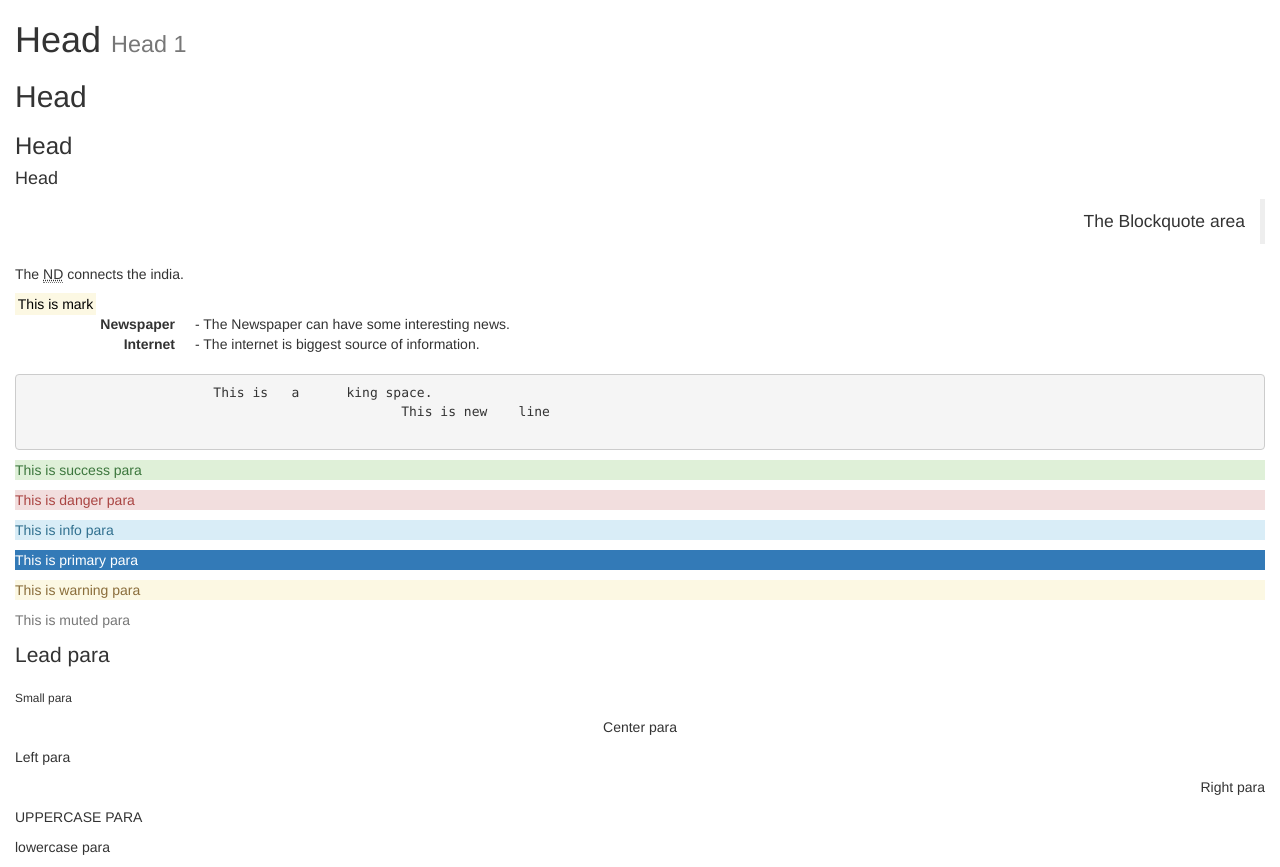
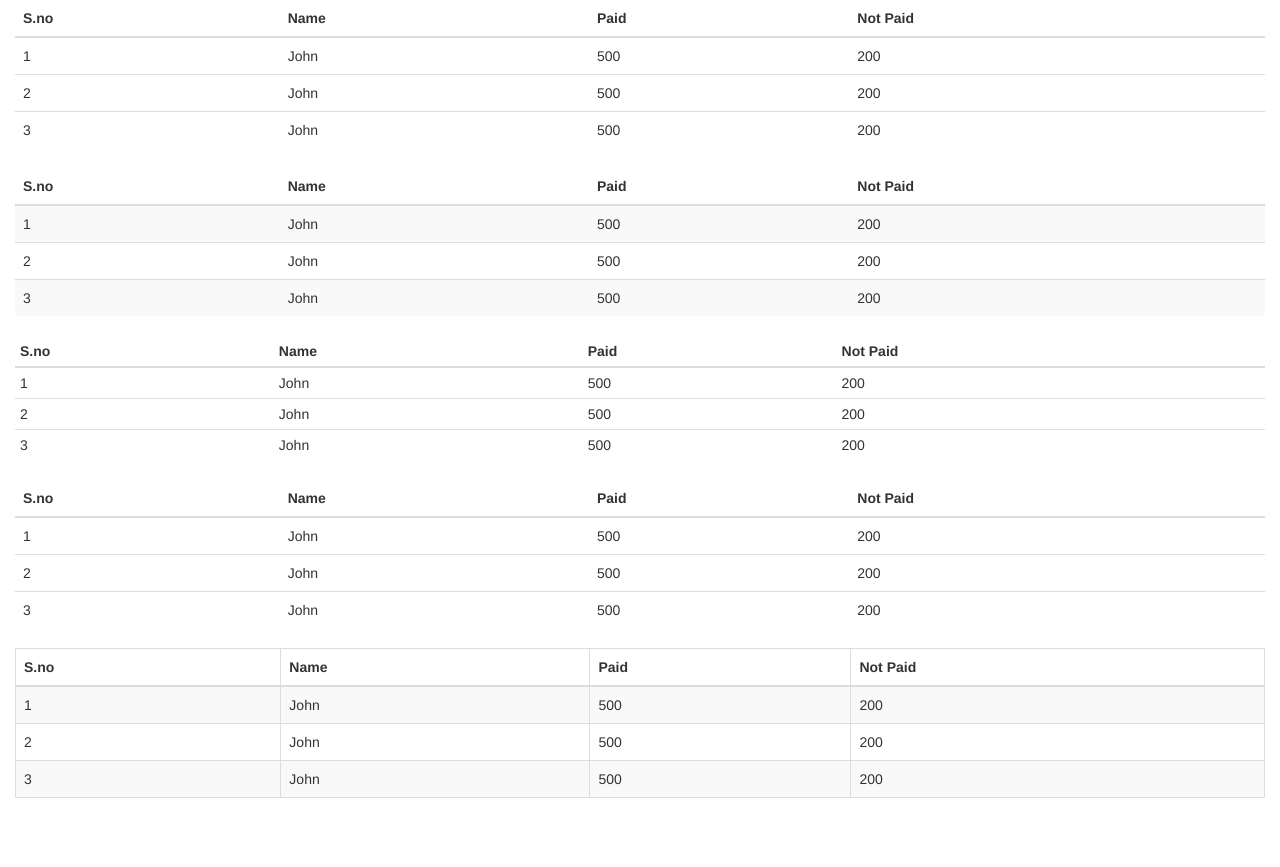
Before and after one commit to Sanjay2011eec88/Learning-Bootstrap, a plain HTML site: page index.html in a window 1280 px wide. After the commit the page ends 818 px from the top, so only its background shows below. Drawn offline with Linux system fonts and the light colour scheme.

Commit message:
Boostrap tables

```diff
--- a/index.html
+++ b/index.html
@@ -8,41 +8,156 @@
 </head>
 <body>
 	<div class="container-fluid">
-		<h1>Head <small>Head 1</small></h1>
-		<h2>Head</h2>
-		<h3>Head</h3>
-		<h4>Head</h4>
-		<blockquote class="blockquote-reverse">The Blockquote area</blockquote>
-
-		<p>The <abbr title="New Delhi">ND</abbr> connects the india.</p>
-		<mark>This is mark</mark>
-
-		<dl class="dl-horizontal">
-			<dt>Newspaper</dt>
-			<dd> - The Newspaper can have some interesting news.</dd>
-			<dt>Internet</dt>
-			<dd> - The internet is biggest source of information.</dd>
-		</dl>
-
-		<pre>
-			This is   a      king space.
-						This is new    line
-		</pre>
-		<p class="text-success bg-success">This is success para</p>
-		<p class="text-danger bg-danger" >This is danger para</p>
-		<p class="text-info bg-info">This is info para</p>
-		<p class="text-primary bg-primary">This is primary para</p>
-		<p class="text-warning bg-warning">This is warning para</p>
-		<p class="text-muted">This is muted para</p>
-
-
-		<p class="lead">Lead para</p>
-		<p class="small">Small para</p>
-		<p class="text-center">Center para</p>
-		<p class="text-left">Left para</p>
-		<p class="text-right">Right para</p>
-		<p class="text-uppercase">Uppercase para</p>
-		<p class="text-lowercase">Lowercase para</p>
+		<table class="table">
+			<thead>
+				<tr>
+					<th>S.no</th>
+					<th>Name</th>
+					<th>Paid</th>
+					<th>Not Paid</th>
+				</tr>
+			</thead>
+			<tbody>
+				<tr>
+					<td>1</td>
+					<td>John</td>
+					<td>500</td>
+					<td>200</td>
+				</tr>
+				<tr>
+					<td>2</td>
+					<td>John</td>
+					<td>500</td>
+					<td>200</td>
+				</tr>
+				<tr>
+					<td>3</td>
+					<td>John</td>
+					<td>500</td>
+					<td>200</td>
+				</tr>
+			</tbody>
+		</table>
+		<table class="table table-striped">
+			<thead>
+				<tr>
+					<th>S.no</th>
+					<th>Name</th>
+					<th>Paid</th>
+					<th>Not Paid</th>
+				</tr>
+			</thead>
+			<tbody>
+				<tr>
+					<td>1</td>
+					<td>John</td>
+					<td>500</td>
+					<td>200</td>
+				</tr>
+				<tr>
+					<td>2</td>
+					<td>John</td>
+					<td>500</td>
+					<td>200</td>
+				</tr>
+				<tr>
+					<td>3</td>
+					<td>John</td>
+					<td>500</td>
+					<td>200</td>
+				</tr>
+			</tbody>
+		</table>
+		<table class="table table-condensed">
+			<thead>
+				<tr>
+					<th>S.no</th>
+					<th>Name</th>
+					<th>Paid</th>
+					<th>Not Paid</th>
+				</tr>
+			</thead>
+			<tbody>
+				<tr>
+					<td>1</td>
+					<td>John</td>
+					<td>500</td>
+					<td>200</td>
+				</tr>
+				<tr>
+					<td>2</td>
+					<td>John</td>
+					<td>500</td>
+					<td>200</td>
+				</tr>
+				<tr>
+					<td>3</td>
+					<td>John</td>
+					<td>500</td>
+					<td>200</td>
+				</tr>
+			</tbody>
+		</table>
+		<table class="table table-hover">
+			<thead>
+				<tr>
+					<th>S.no</th>
+					<th>Name</th>
+					<th>Paid</th>
+					<th>Not Paid</th>
+				</tr>
+			</thead>
+			<tbody>
+				<tr>
+					<td>1</td>
+					<td>John</td>
+					<td>500</td>
+					<td>200</td>
+				</tr>
+				<tr>
+					<td>2</td>
+					<td>John</td>
+					<td>500</td>
+					<td>200</td>
+				</tr>
+				<tr>
+					<td>3</td>
+					<td>John</td>
+					<td>500</td>
+					<td>200</td>
+				</tr>
+			</tbody>
+		</table>
+		<table class="table table-bordered table-hover table-striped">
+			<thead>
+				<tr>
+					<th>S.no</th>
+					<th>Name</th>
+					<th>Paid</th>
+					<th>Not Paid</th>
+				</tr>
+			</thead>
+			<tbody>
+				<tr>
+					<td>1</td>
+					<td>John</td>
+					<td>500</td>
+					<td>200</td>
+				</tr>
+				<tr>
+					<td>2</td>
+					<td>John</td>
+					<td>500</td>
+					<td>200</td>
+				</tr>
+				<tr>
+					<td>3</td>
+					<td>John</td>
+					<td>500</td>
+					<td>200</td>
+				</tr>
+			</tbody>
+		</table>
 	</div>
 </body>
 </html>
```
